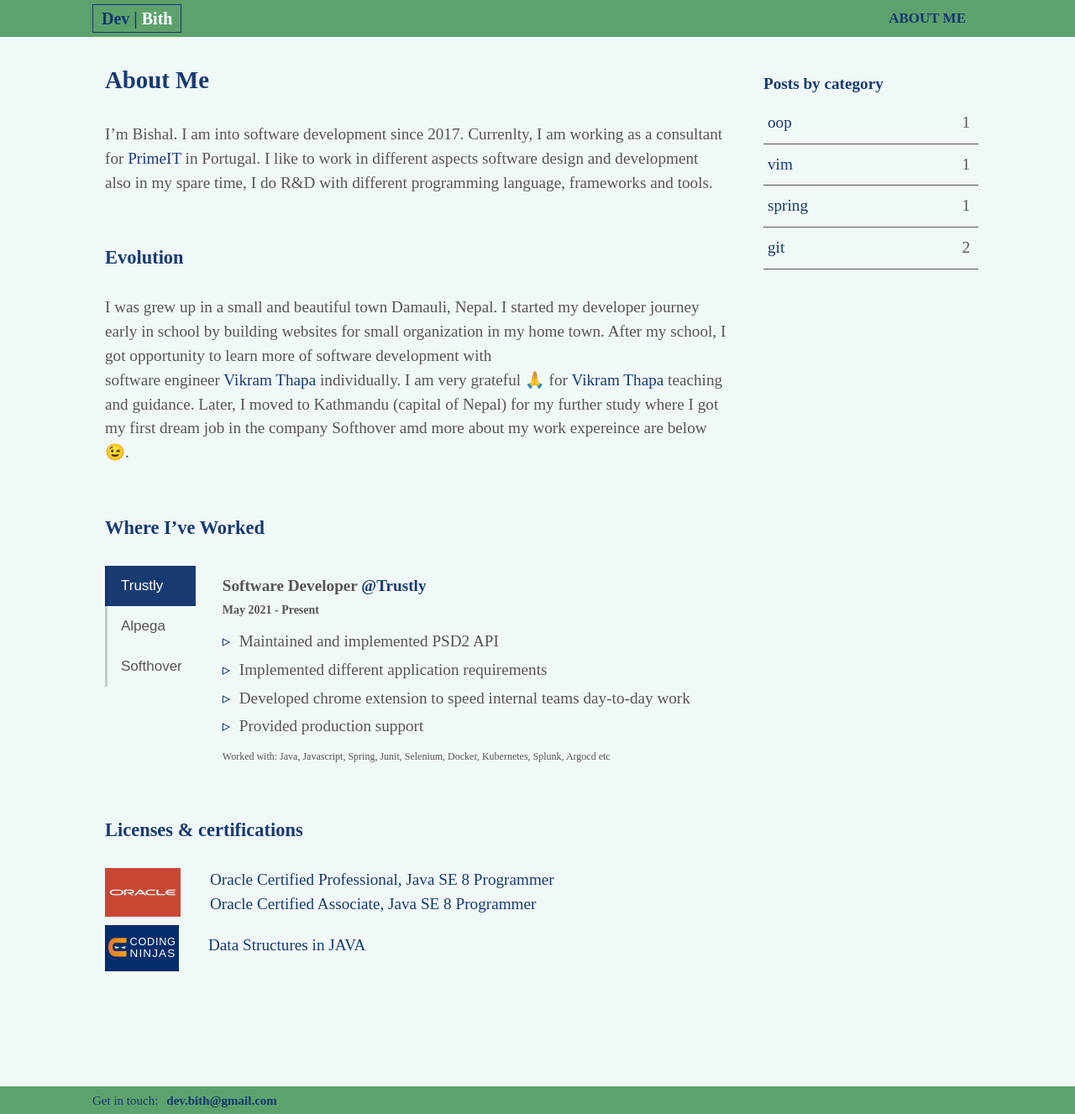
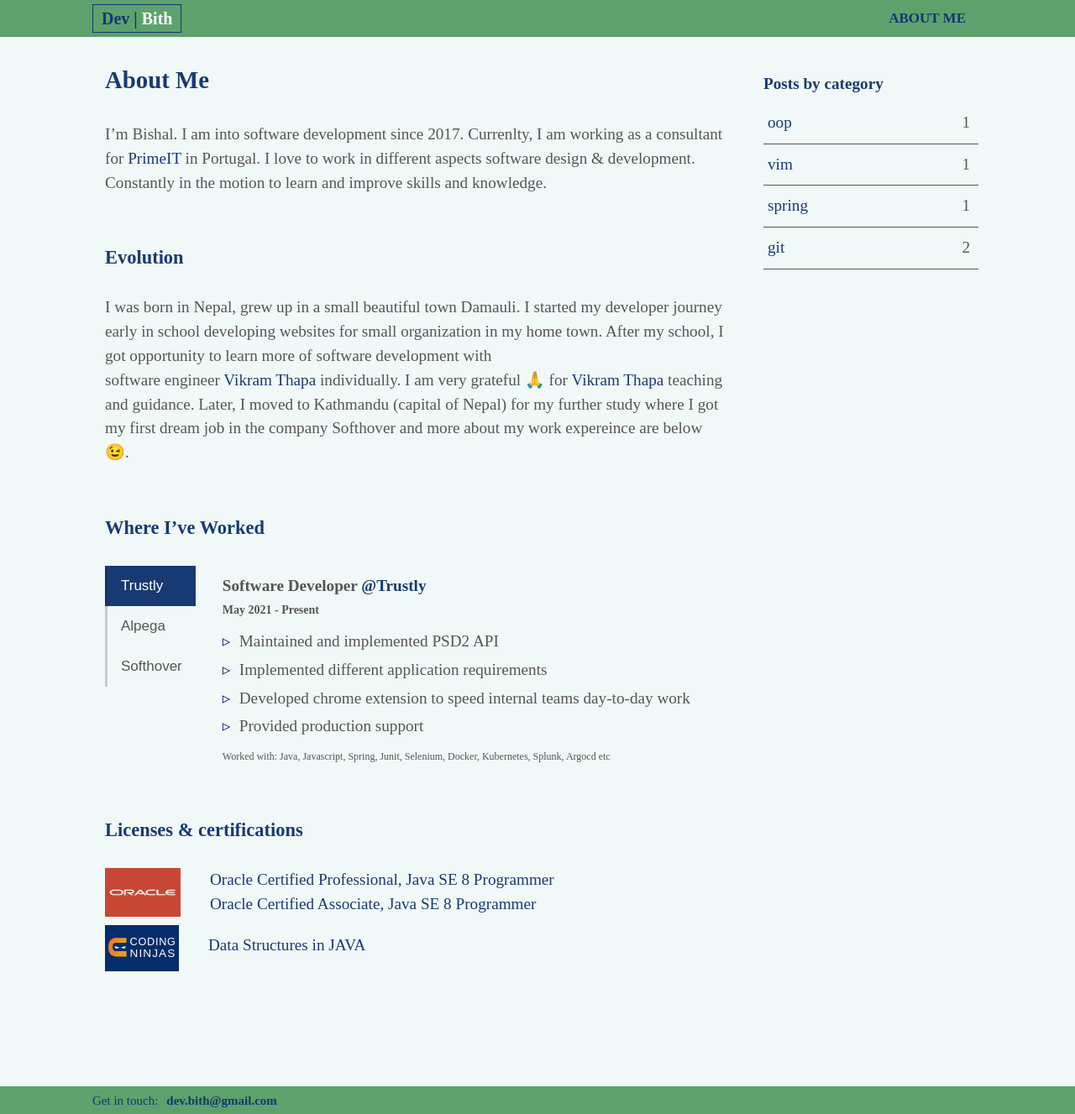
Before and after one commit to bishalthapa-x/bishalthapax.github.io, a Jekyll site: the page built from about.md, in a window 1280 px wide. Shown: the whole page at 84% size. Built offline with Jekyll 4.4.1, drawn with Linux system fonts in a browser that asks for light colours.

Commit message:
Update about.md

```diff
--- a/about.md
+++ b/about.md
@@ -8,18 +8,17 @@
 
 <br />
 I'm Bishal. I am into software development since 2017. Currenlty, I am working as
-a consultant for [PrimeIT](https://www.primeit.pt/) in Portugal. I like to work in different aspects software design and development also in my spare
-time, I do R&D with different programming language, frameworks and tools.
+a consultant for [PrimeIT](https://www.primeit.pt/) in Portugal. I love to work in different aspects software design & development. Constantly in the motion to learn and improve skills and knowledge.
 <br /><br /><br />
 
 ### Evolution
 
 <br />
-I was grew up in a small and beautiful town Damauli, Nepal. I started my developer journey early in school by building websites
+I was born in Nepal, grew up in a small beautiful town Damauli. I started my developer journey early in school developing websites
 for small organization in my home town. After my school, I got opportunity to learn more of software development with
 software engineer [Vikram Thapa](https://www.linkedin.com/in/vikram-thapa-87677a191/) individually. I am very grateful 🙏
 for [Vikram Thapa](https://www.linkedin.com/in/vikram-thapa-87677a191/) teaching and guidance. Later, I moved to Kathmandu (capital of Nepal) for my further study where I got my first dream job in the
-company Softhover amd more about my work expereince are below 😉.
+company Softhover and more about my work expereince are below 😉.
 <br /><br /><br />
 
 ### Where I’ve Worked
```
